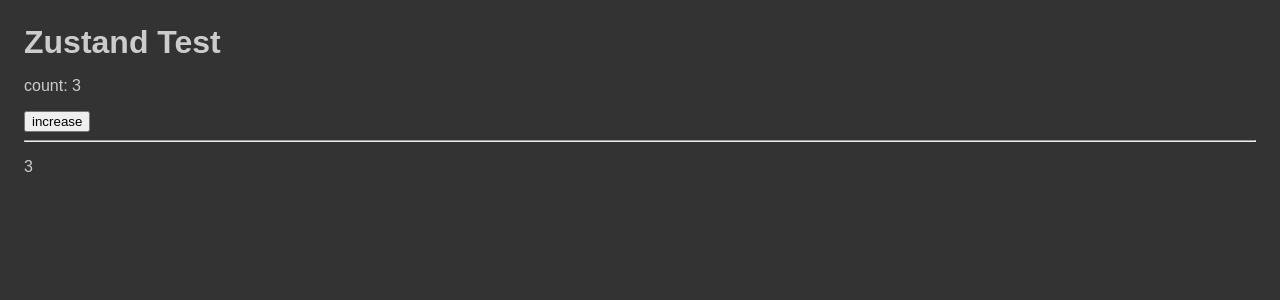
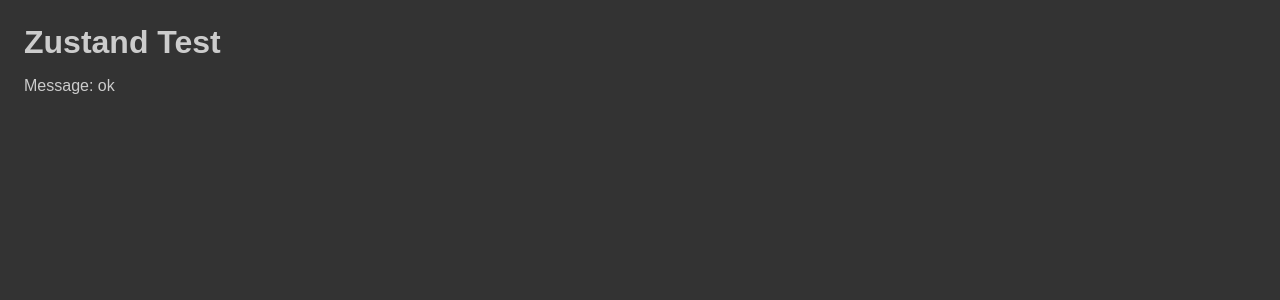
Before and after one commit to edwardtanguay/zustand-test, a React (Vite) app: page / in a window 1280 px wide. Shown: the top 300 px of the page. Built offline with nearby package versions, Linux system fonts and the light colour scheme.

Commit message:
saving message

```diff
--- a/src/App.tsx
+++ b/src/App.tsx
@@ -1,18 +1,13 @@
-import { useStore, AppState } from './appStore';
+import { useStore } from './store';
 import './App.scss';
-import { First } from './components/First';
 
 function App() {
-	const count = useStore((state: AppState) => state.count);
-	const increaseCount = useStore((state: AppState) => state.increaseCount);
+	const store = useStore((state) => state);
 
 	return (
 		<div className="App">
 			<h1>Zustand Test</h1>
-			<p>count: {count}</p>
-			<button onClick={increaseCount}>increase</button>
-			<hr />
-			<First />
+			<p>Message: {store.message}</p>
 		</div>
 	);
 }
--- a/src/appStore.tsx
+++ /dev/null
@@ -1,13 +0,0 @@
-import create from 'zustand';
-
-export interface AppState {
-	search: string;
-	count: number;
-	increaseCount: () => void;
-}
-
-export const useStore = create<AppState>((set) => ({
-	search: '',
-	count: 3,
-	increaseCount: () => set((state: AppState) => ({ count: state.count + 1 })),
-}));
--- a/src/components/First.tsx
+++ b/src/components/First.tsx
@@ -1,4 +1,4 @@
-import { useStore, AppState } from '../appStore';
+import { useStore, AppState } from '../store';
 
 export const First = () => {
 	const count = useStore((state: AppState) => state.count);
--- /dev/null
+++ b/src/store.tsx
@@ -0,0 +1,23 @@
+import create from 'zustand';
+
+// export interface TechBook {
+// 	idCode: string;
+// 	title: string;
+// 	description: string;
+// 	language: string;
+// }
+
+
+
+
+interface Store {
+	message: string;
+	setMessage: (message: string) => void;
+}
+
+export const useStore = create<Store>(
+	(set): Store => ({
+		message: 'ok',
+		setMessage: (message: string) => set((state) => ({ ...state, message: 'new' }))
+	})
+);
```
